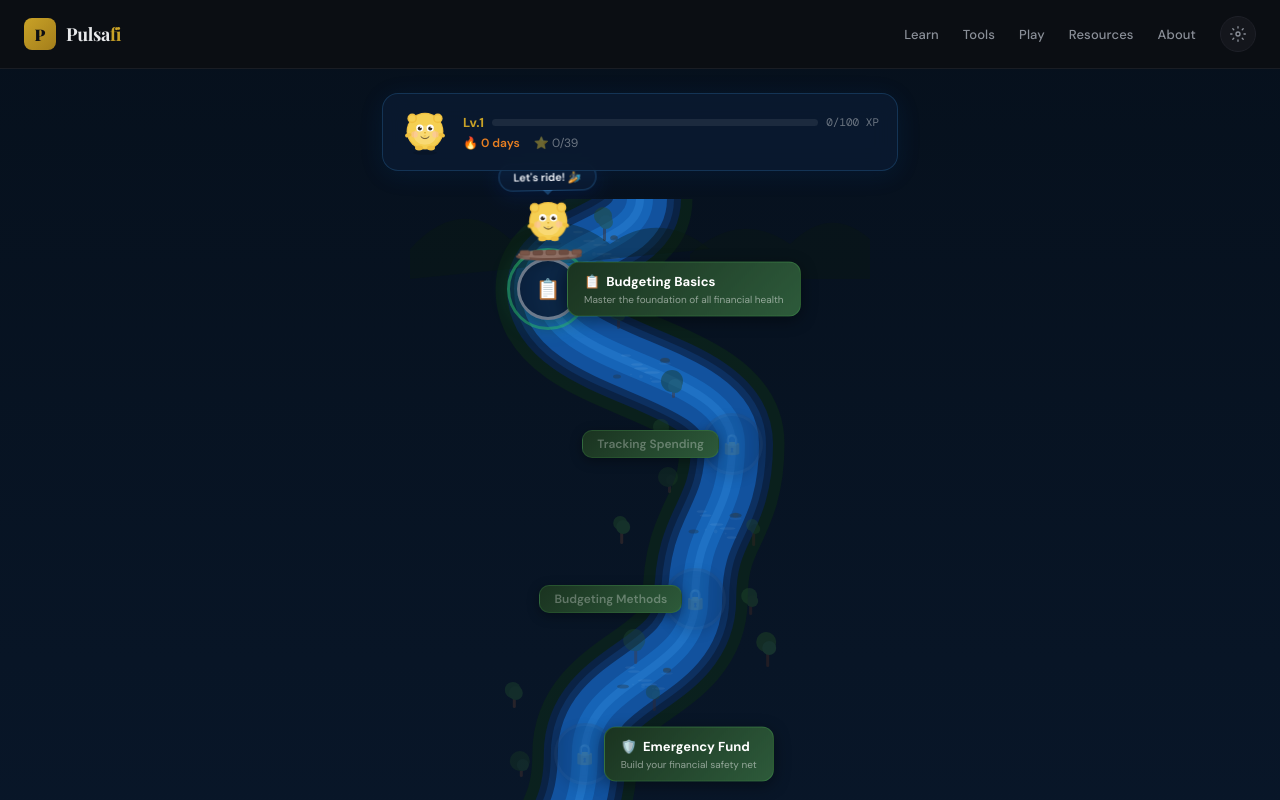
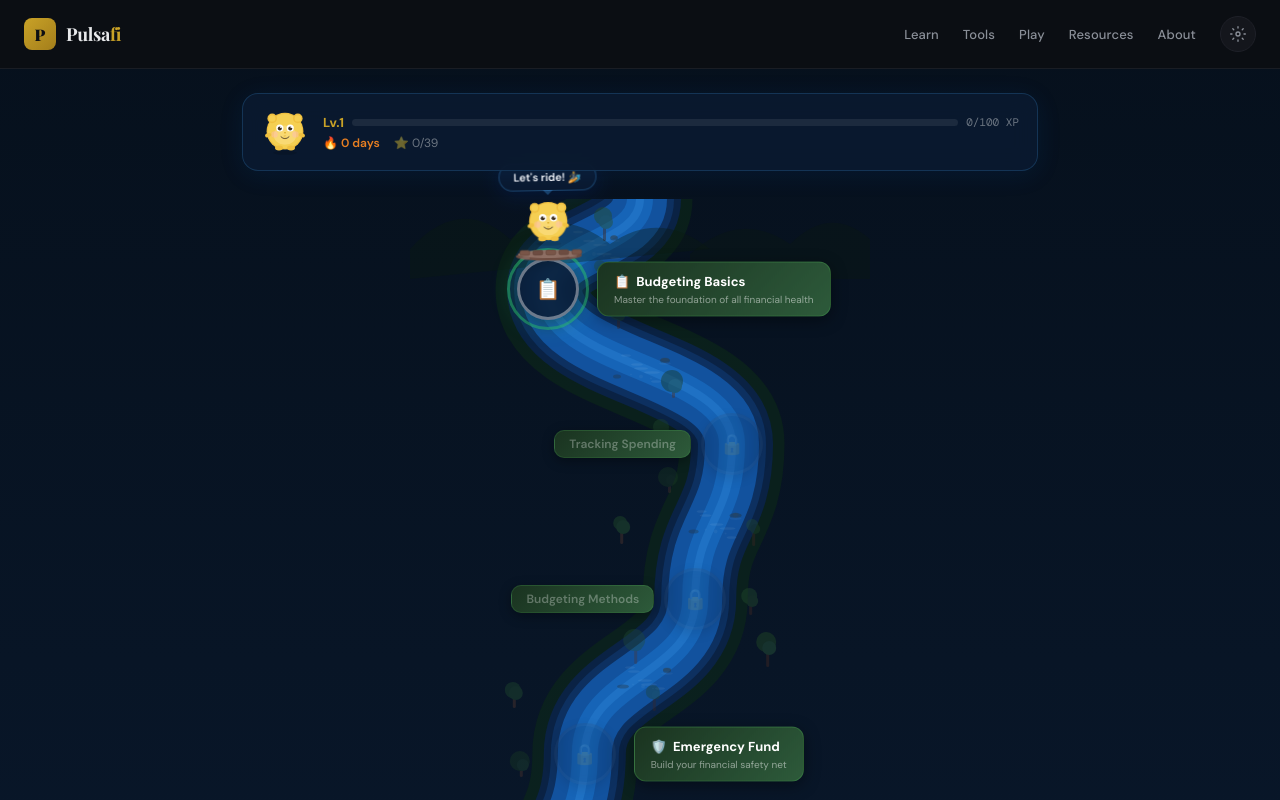
Before and after one commit to zackatlas/pulsafi, a Next.js app: page /learn in a window 1280 px wide. Shown: the top 800 px of the page. Built offline with nearby package versions, Linux system fonts and the light colour scheme.

Commit message:
Update page.js

```diff
--- a/app/learn/page.js
+++ b/app/learn/page.js
@@ -755,7 +755,7 @@ export default function LearnPathPage() {
       <link href="https://fonts.googleapis.com/css2?family=Playfair+Display:wght@400;700;900&family=DM+Sans:wght@400;500;600;700&family=DM+Mono:wght@400;500&display=swap" rel="stylesheet" />
       <Header />
 
-      <main style={{ maxWidth: 540, margin: "0 auto", padding: "24px 12px 80px" }}>
+      <main style={{ maxWidth: 820, margin: "0 auto", padding: "24px 12px 80px" }}>
 
         {/* Stats Bar */}
         <div style={{
@@ -781,7 +781,7 @@ export default function LearnPathPage() {
         </div>
 
         {/* ═══ THE RIVER ═══ */}
-        <div style={{ position: "relative", width: RW, maxWidth: "100%", height: totalH, margin: "0 auto" }}>
+        <div style={{ position: "relative", width: RW, maxWidth: "100%", height: totalH, margin: "0 auto", overflow: "visible" }}>
 
           <svg style={{ position: "absolute", top: 0, left: 0, width: "100%", height: "100%" }}
             viewBox={`0 0 ${RW} ${totalH}`} preserveAspectRatio="xMidYMin meet">
@@ -943,7 +943,7 @@ export default function LearnPathPage() {
                 {node.isFirstInCourse && (
                   <div style={{
                     position: "absolute",
-                    [labelSide === "right" ? "left" : "right"]: 50,
+                    [labelSide === "right" ? "left" : "right"]: 80,
                     top: "50%", transform: "translateY(-50%)",
                     zIndex: 8,
                   }}>
@@ -967,7 +967,7 @@ export default function LearnPathPage() {
                 {!node.isFirstInCourse && (
                   <div style={{
                     position: "absolute",
-                    [labelSide === "right" ? "left" : "right"]: 44,
+                    [labelSide === "right" ? "left" : "right"]: 72,
                     top: "50%", transform: "translateY(-50%)",
                     background: "linear-gradient(135deg, #1a3320, #2d5a3a)",
                     padding: "5px 14px", borderRadius: 10,
```
